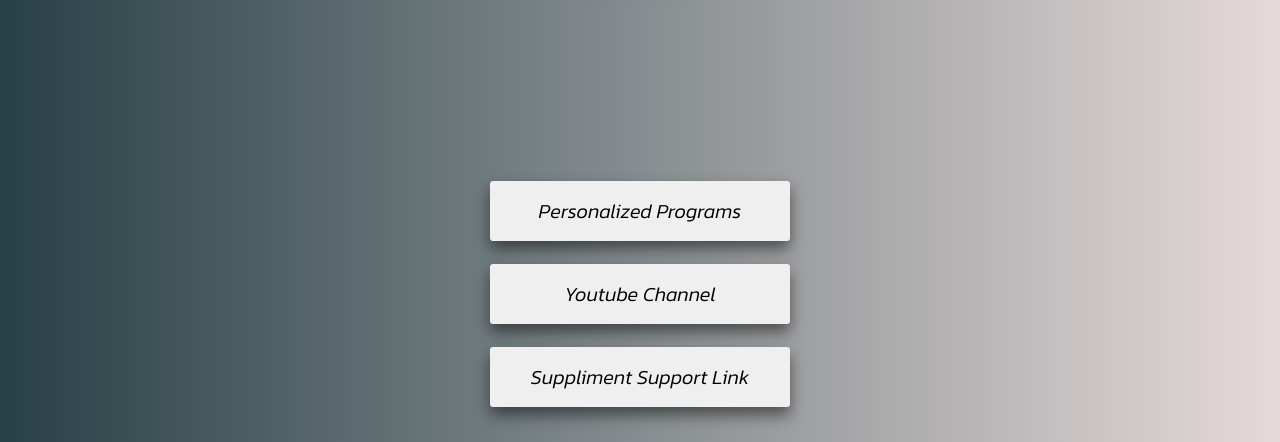
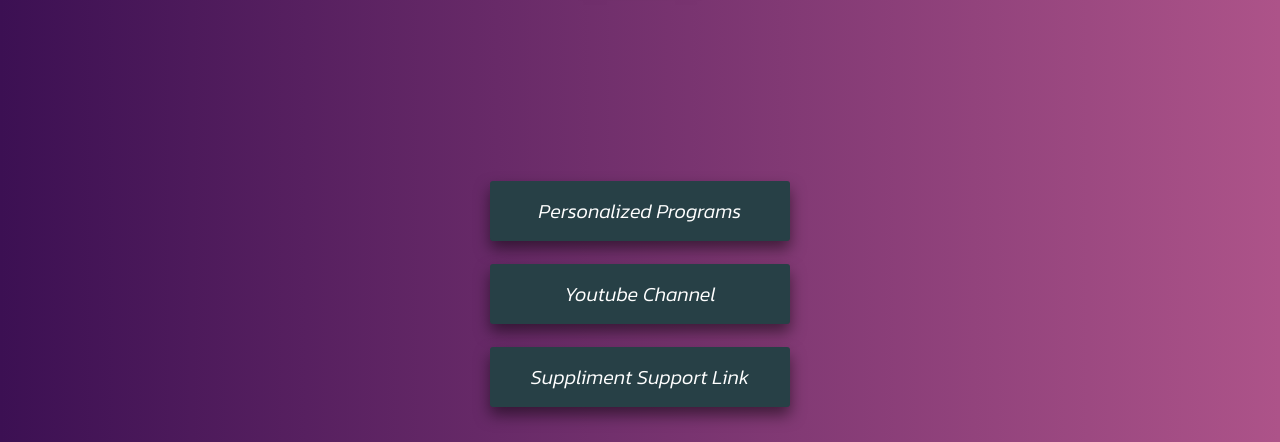
Before and after one commit to aliceaa396/myLinkBox, a plain HTML site: page index.html in a window 1280 px wide. Shown: the part 358-800 px from the top of the page. Drawn offline with Linux system fonts and the light colour scheme.

Commit message:
style changes

```diff
--- a/main.css
+++ b/main.css
@@ -1,23 +1,19 @@
 html {
-  background: #e6dada; /* fallback for old browsers */
-  background: -webkit-linear-gradient(
-    to right,
-    #274046,
-    #e6dada
-  ); /* Chrome 10-25, Safari 5.1-6 */
-  background: linear-gradient(
-    to right,
-    #274046,
-    #e6dada
-  ); /* W3C, IE 10+/ Edge, Firefox 16+, Chrome 26+, Opera 12+, Safari 7+ */
+  background: #ad5389;
+  background: -webkit-linear-gradient(to right, #3c1053, #ad5389);
+  background: linear-gradient(to right, #3c1053, #ad5389);
   grid-area: auto;
 }
 
 a :hover {
-  color: purple;
+  color: hotpink;
 }
 button {
   cursor: pointer;
+  font-weight: 300;
+  font-size: large;
+  color: white;
+  background-color:  #274046;
 }
 
 body {
```
